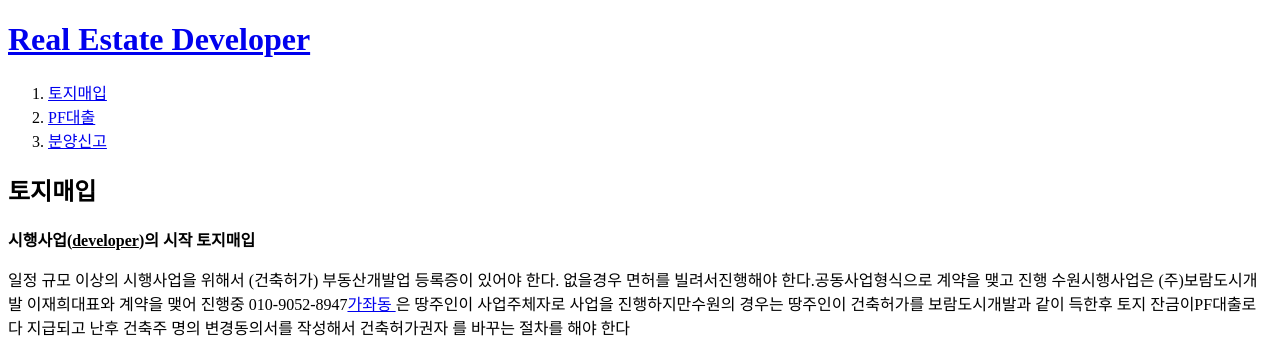
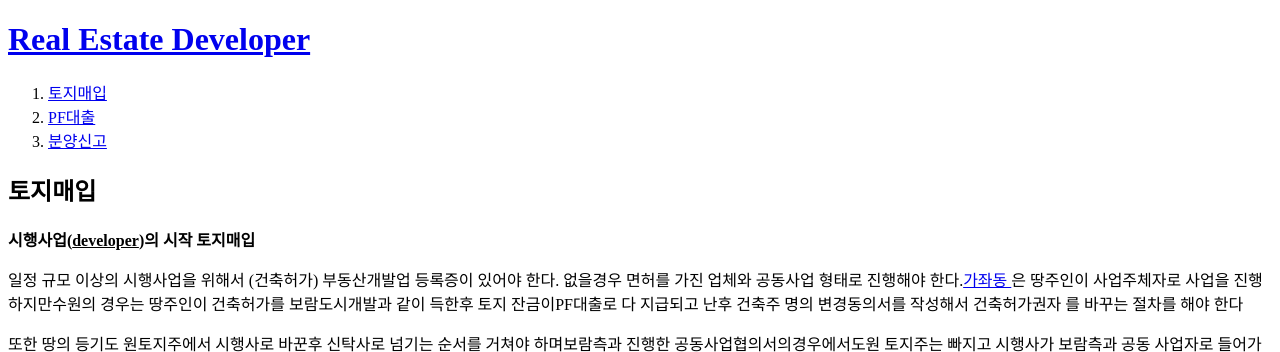
Before and after one commit to sujazz/c-hang, a plain HTML site: page 1.html in a window 1280 px wide. Shown: the top 352 px of the page. Drawn offline with Linux system fonts and the light colour scheme.

Commit message:
Update 1.html

```diff
--- a/1.html
+++ b/1.html
@@ -17,8 +17,7 @@
 
 <strong>시행사업(<u>developer</u>)의 시작 토지매입</strong>
 <p>일정 규모 이상의 시행사업을 위해서 (건축허가) 부동산개발업 등록증이 있어야 한다. 없을경우
-면허를 빌려서진행해야 한다.공동사업형식으로 계약을 맺고 진행 수원시행사업은 (주)보람도시개발
-이재희대표와 계약을 맺어 진행중 010-9052-8947<a href="https://map.naver.com/v5/search/%EA%B0
+면허를 가진 업체와 공동사업 형태로 진행해야 한다.<a href="https://map.naver.com/v5/search/%EA%B0
 %80%EC%A2%8C%EB%8F%99?c=14098921.7882869,4507710.4760020,13,0,0,0,dh" target="_blank" title="가좌동지도">가좌동
 </a>은 땅주인이 사업주체자로 사업을 진행하지만수원의 경우는 땅주인이 건축허가를 보람도시개발과
 같이 득한후 토지 잔금이PF대출로 다 지급되고 난후 건축주 명의 변경동의서를 작성해서 건축허가권자
```
